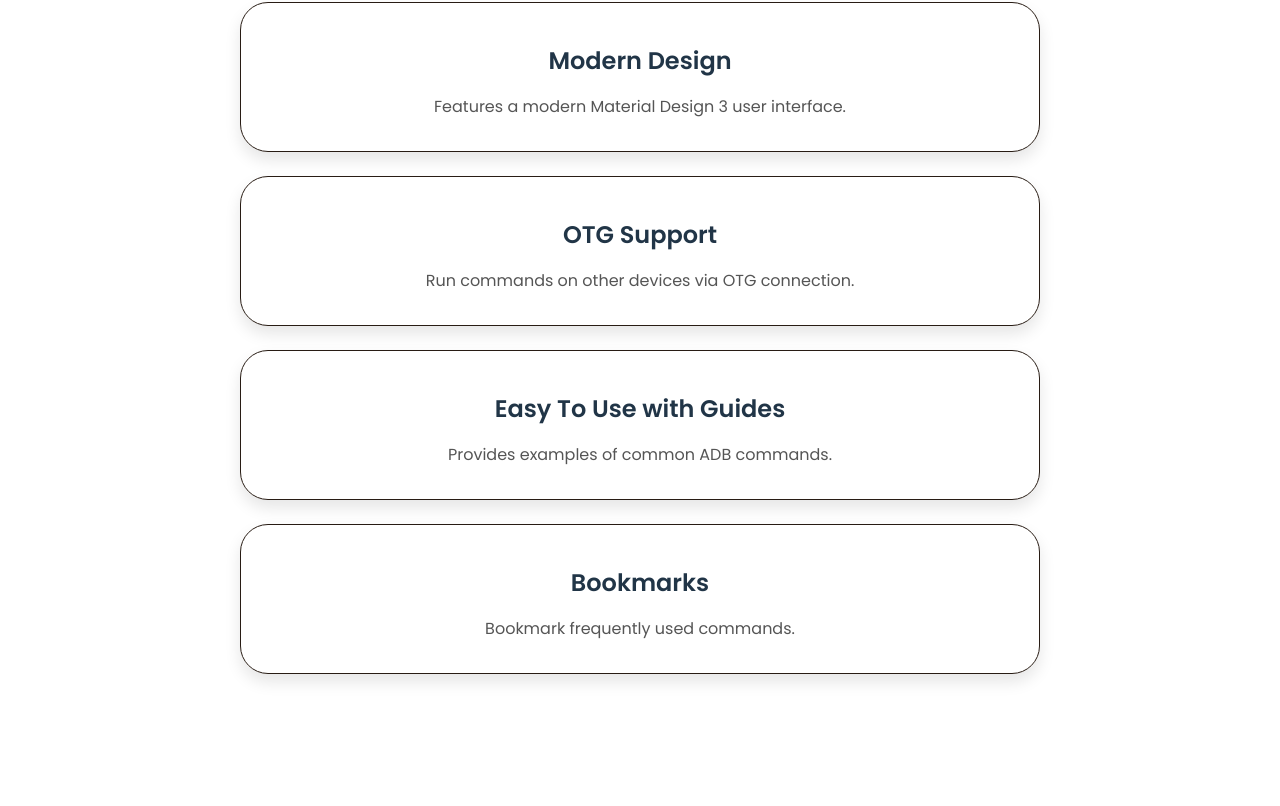
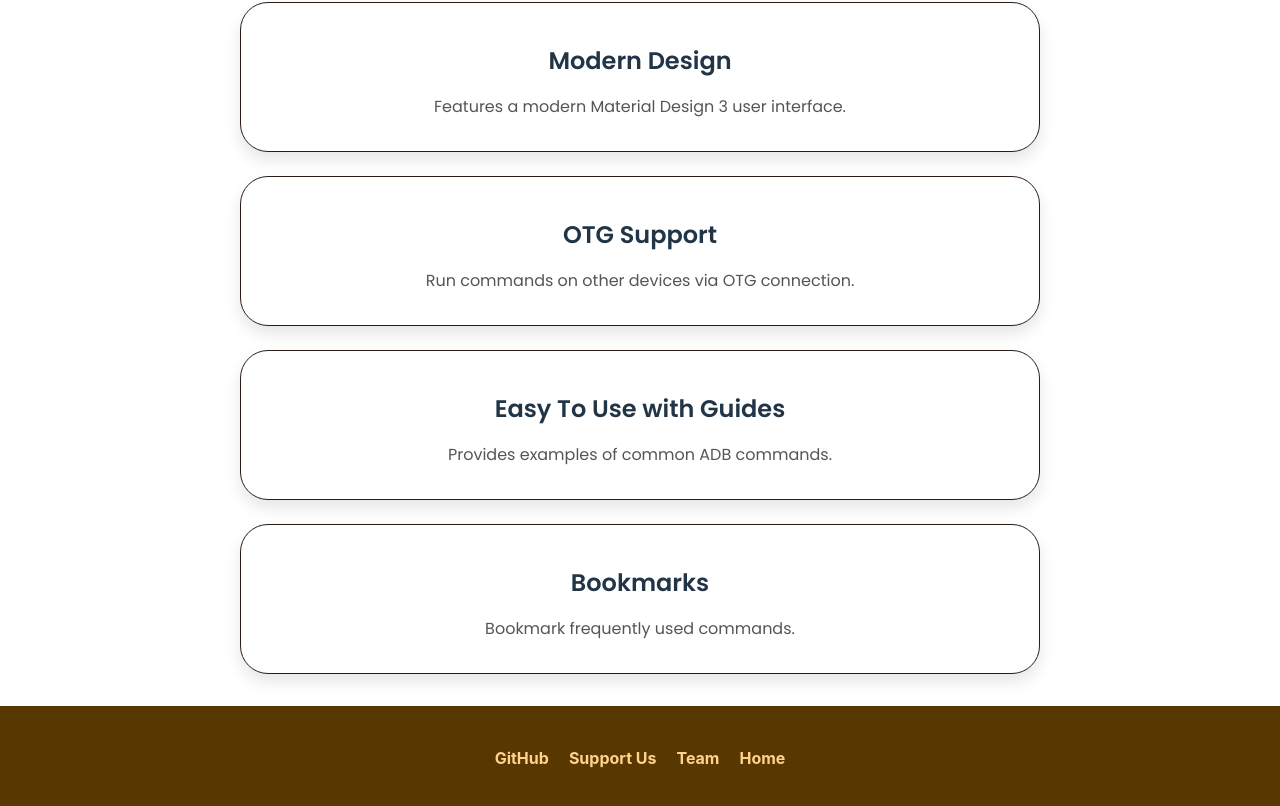
Before and after one commit to KrishnaSSH/aShellYou-Website, a React (Vite) app: page / in a window 1280 px wide. Shown: the part 1044-1850 px from the top of the page. Before the commit the page ends 1750 px from the top, so only its background shows below. Built offline with nearby package versions, Linux system fonts and the light colour scheme.

Commit message:
added footer

```diff
--- a/index.html
+++ b/index.html
@@ -2,7 +2,7 @@
 <html lang="en">
   <head>
     <meta charset="UTF-8" />
-    <meta name="viewport" content="width=device-width, initial-scale=1.0" />
+    <meta name="viewport" content="width=device-width, initial-scale=1" />
     <title>aShell You</title>
   </head>
   <body>
--- a/src/App.tsx
+++ b/src/App.tsx
@@ -4,6 +4,7 @@
 import Navbar from './components/Navbar';
 import Home from './components/Home';
 import Features from './components/Features';
+import Footer from "./components/Footer";
 // import Team from './components/Team';
 
 function App() {
@@ -13,6 +14,7 @@
       <Home/>
       <Features/>
       <Analytics />
+      <Footer/>
       {/* <Team/> */}
     </div>
   );
--- /dev/null
+++ b/src/components/Footer.tsx
@@ -0,0 +1,26 @@
+import React from 'react';
+import './css/Footer.css'; // Import the custom CSS
+
+const Footer: React.FC = () => {
+  return (
+    <footer className="footer">
+      <div className="footer-content">
+        <a href="https://github.com/dp-hridayan/ashellyou/" target="_blank" rel="noopener noreferrer" className="footer-link">
+          GitHub
+        </a>
+        <a href="https://buymeacoffee.com/hridayan" className="footer-link">
+          Support Us
+        </a>
+        <a href="https://github.com/DP-Hridayan/aShellYou/graphs/contributors" className="footer-link">
+          Team
+        </a>
+        <a href="home" className="footer-link">
+          Home
+        </a>
+
+      </div>
+    </footer>
+  );
+};
+
+export default Footer;
--- /dev/null
+++ b/src/components/css/Footer.css
@@ -0,0 +1,52 @@
+.footer {
+    background-color: #281c14; /* Navbar background color */
+    color: #ffd28d; /* Text color */
+    padding: 40px 20px; /* Increase padding for a bigger bar */
+    text-align: center;
+    position: relative; /* To ensure it's positioned correctly */
+  }
+
+  .footer-content {
+    display: flex;
+    flex-wrap: wrap; /* Allows wrapping of links if needed */
+    justify-content: center;
+    gap: 20px; /* Increase gap between links */
+  }
+
+  .footer-link {
+    color: #ffd28d; /* Link color */
+    text-decoration: none;
+    font-weight: bold;
+    font-size: 16px; /* Adjust font size as needed */
+  }
+
+  .footer-link:hover {
+    text-decoration: underline;
+  }
+
+
+  .footer {
+    background-color: #593700; /* Different background color for the footer */
+    color: #ffb341; /* Text color */
+    padding: 40px 20px; /* Increased padding for a bigger bar */
+    text-align: center;
+    position: relative; /* To ensure it's positioned correctly */
+  }
+
+  .footer-content {
+    display: flex;
+    flex-wrap: wrap; /* Allows wrapping of links if needed */
+    justify-content: center;
+    gap: 20px; /* Increase gap between links */
+  }
+
+  .footer-link {
+    color: #ffd28d; /* Link color */
+    text-decoration: none;
+    font-weight: bold;
+    font-size: 16px; /* Adjust font size as needed */
+  }
+
+  .footer-link:hover {
+    text-decoration: underline;
+  }
--- a/src/components/css/Home.css
+++ b/src/components/css/Home.css
@@ -25,7 +25,7 @@
 
 .text {
   font-family: 'Poppins', sans-serif;
-  color: #bdbcb9; /* Ensure text color is appropriate */
+  color: #eee2c3; /* Ensure text color is appropriate */
   text-align: right; /* Aligns text to the right within its container */
   font-size: 2.8rem; /* Adjust size if needed */
   margin-right: 180px; /* Adjust margin as needed */
--- a/src/components/css/Navbar.css
+++ b/src/components/css/Navbar.css
@@ -118,6 +118,7 @@
 
 .navbar.active .burger div {
     background-color: #ffd28d;
+
 }
 
 .navbar.active .burger .line1 {
```
